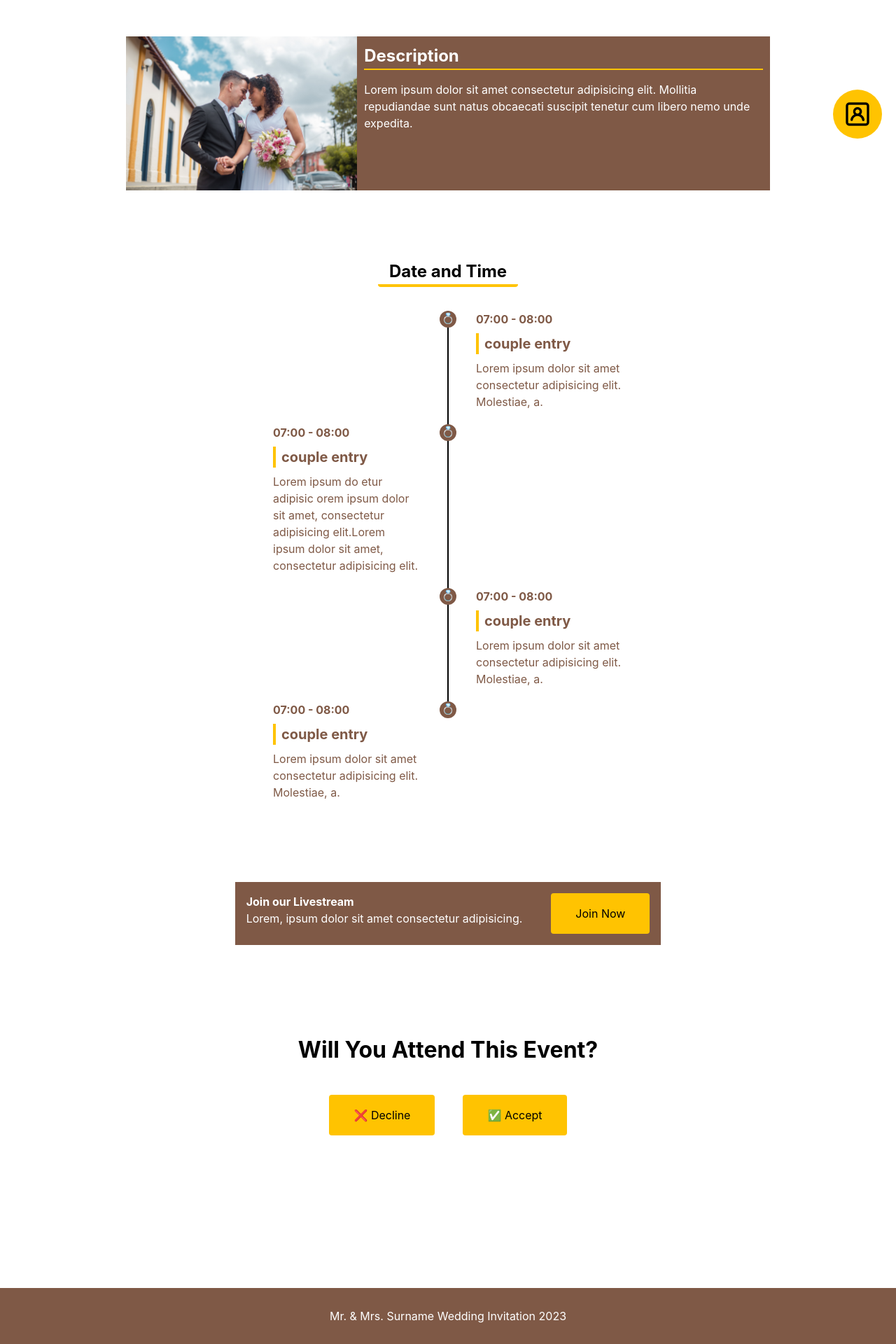
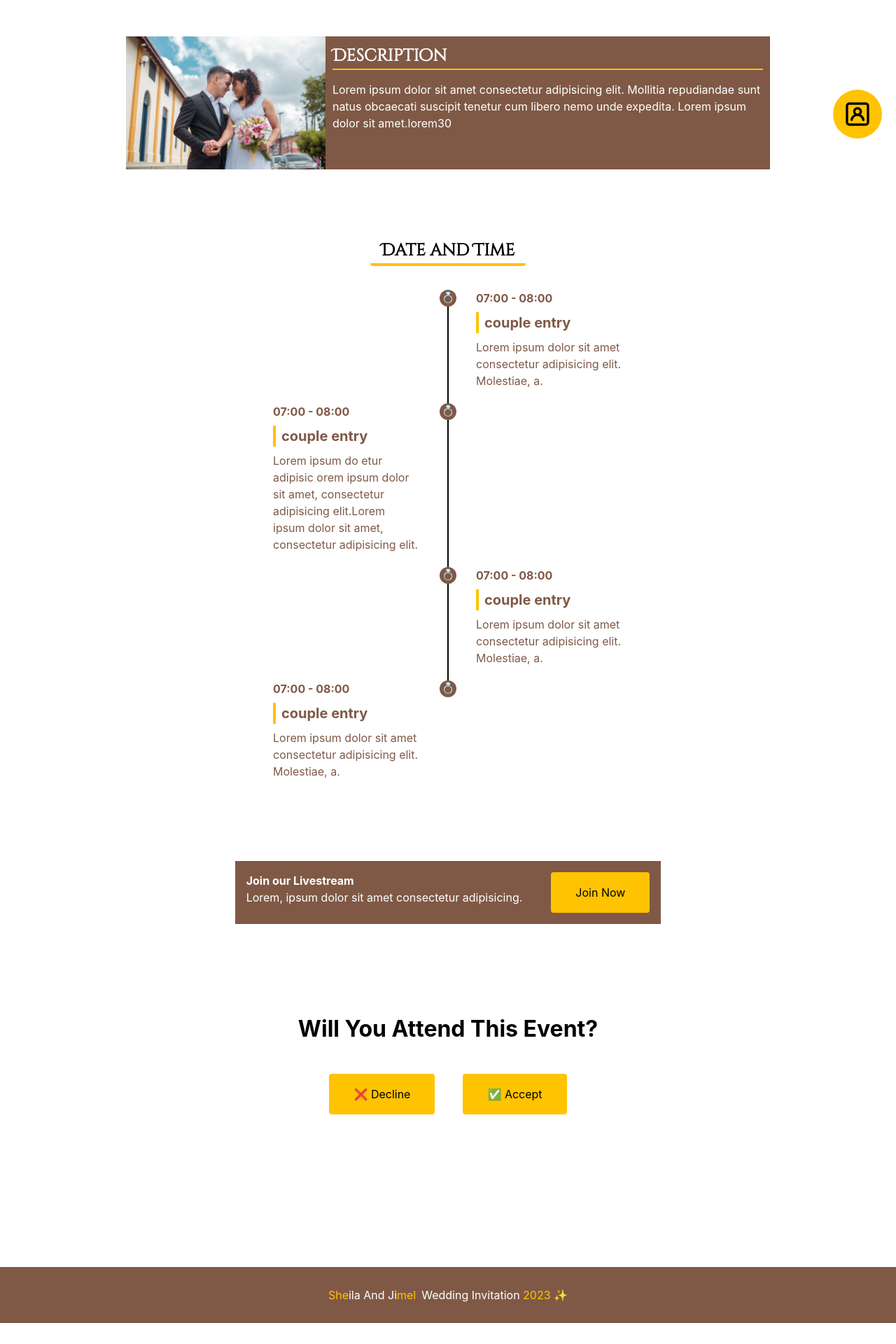
Before and after one commit to Keemchard/Wedding-Invitation, a React (Create React App) app: page / in a window 1280 px wide. Shown: the part 582-2502 px from the top of the page at 70% size. After the commit the page ends 2472 px from the top, so only its background shows below. Built offline with nearby package versions, Linux system fonts and the light colour scheme; no server answers; the database is empty; a web font is replaced by a local one.

Commit message:
🎨 update footer and change head font

```diff
--- a/src/App.css
+++ b/src/App.css
@@ -5,6 +5,11 @@
   background-size: cover;
   background-position: left;
   background-repeat: no-repeat;
+}
+
+.head-text {
+  font-family: "Cinzel Decorative", cursive;
+  font-weight: bold;
 }
 
 .wed-title {
--- a/src/components/Footer.tsx
+++ b/src/components/Footer.tsx
@@ -2,8 +2,15 @@ import React from "react";
 
 const Footer = () => {
   return (
-    <div className="bg-wd_coffee text-white py-7 mt-32 flex justify-center items-center">
-      Mr. & Mrs. Surname Wedding Invitation 2023
+    <div className="bg-wd_coffee text-white py-7 mt-32 flex gap-2 justify-center items-center">
+      <div>
+        <span className="text-wd_mikado_yellow">She</span>ila And Ji
+        <span className="text-wd_mikado_yellow">mel</span>
+      </div>
+      <div>
+        Wedding Invitation{" "}
+        <span className="text-wd_mikado_yellow">2023 ✨</span>
+      </div>
     </div>
   );
 };
--- a/src/pages/main-page/sections/Section2.tsx
+++ b/src/pages/main-page/sections/Section2.tsx
@@ -11,12 +11,12 @@ const Section2 = () => {
         />
       </div>
       <div className="m-[10px] text-white">
-        <p className="font-bold text-[1.5rem] border-b-2 border-b-wd_mikado_yellow mb-[1rem]">
+        <p className="head-text font-bold text-[1.5rem] border-b-2 border-b-wd_mikado_yellow mb-[1rem]">
           Description
         </p>
         Lorem ipsum dolor sit amet consectetur adipisicing elit. Mollitia
         repudiandae sunt natus obcaecati suscipit tenetur cum libero nemo unde
-        expedita.
+        expedita. Lorem ipsum dolor sit amet.lorem30
       </div>
     </div>
   );
--- a/src/pages/main-page/sections/Section3.tsx
+++ b/src/pages/main-page/sections/Section3.tsx
@@ -7,7 +7,7 @@ const Section3 = () => {
   const timeline = timelineData;
   return (
     <div className="my-[20px] rounded flex flex-col justify-center items-center">
-      <div className="text-[1.5rem] border-b-4 border-b-wd_mikado_yellow rounded pt-[10px] px-[1rem] my-[1.5rem] font-bold">
+      <div className="head-text text-[1.5rem] border-b-4 border-b-wd_mikado_yellow rounded pt-[10px] px-[1rem] my-[1.5rem] font-bold">
         Date and Time
       </div>
       <div className="">
```
